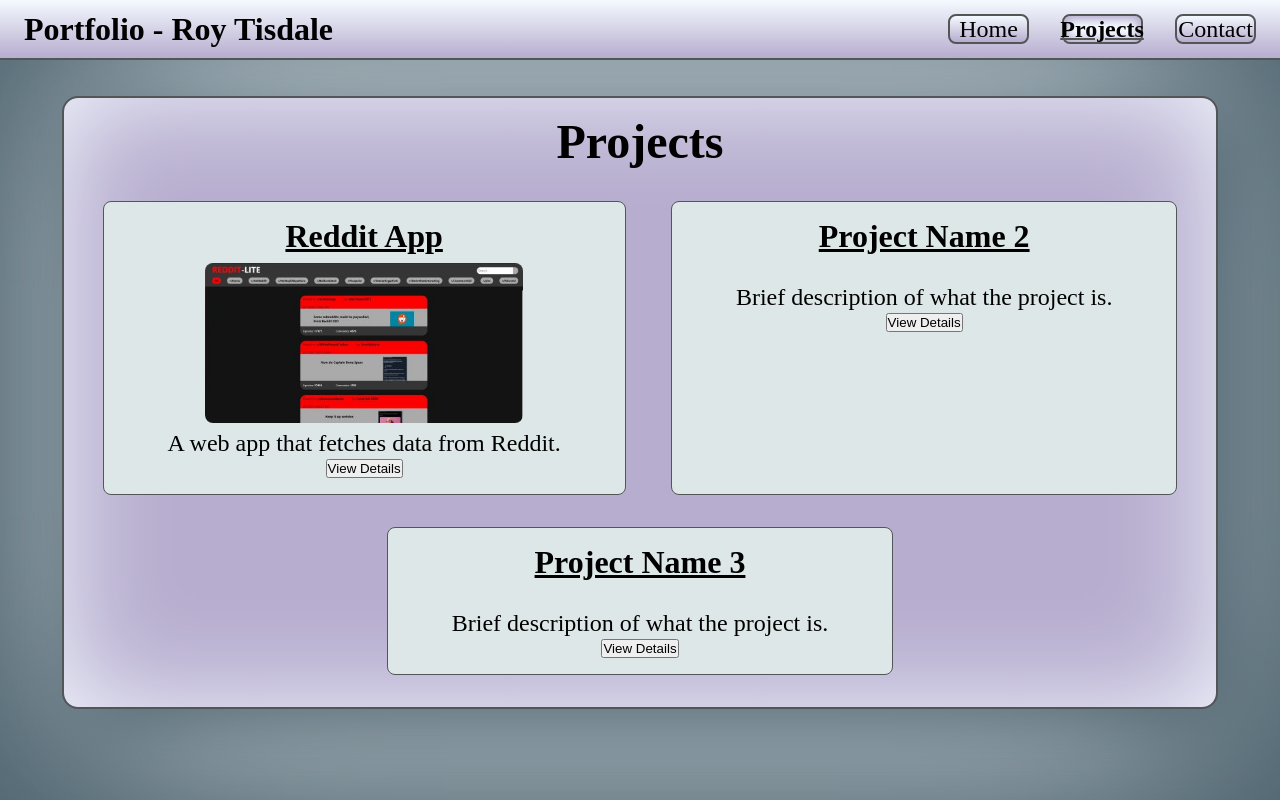
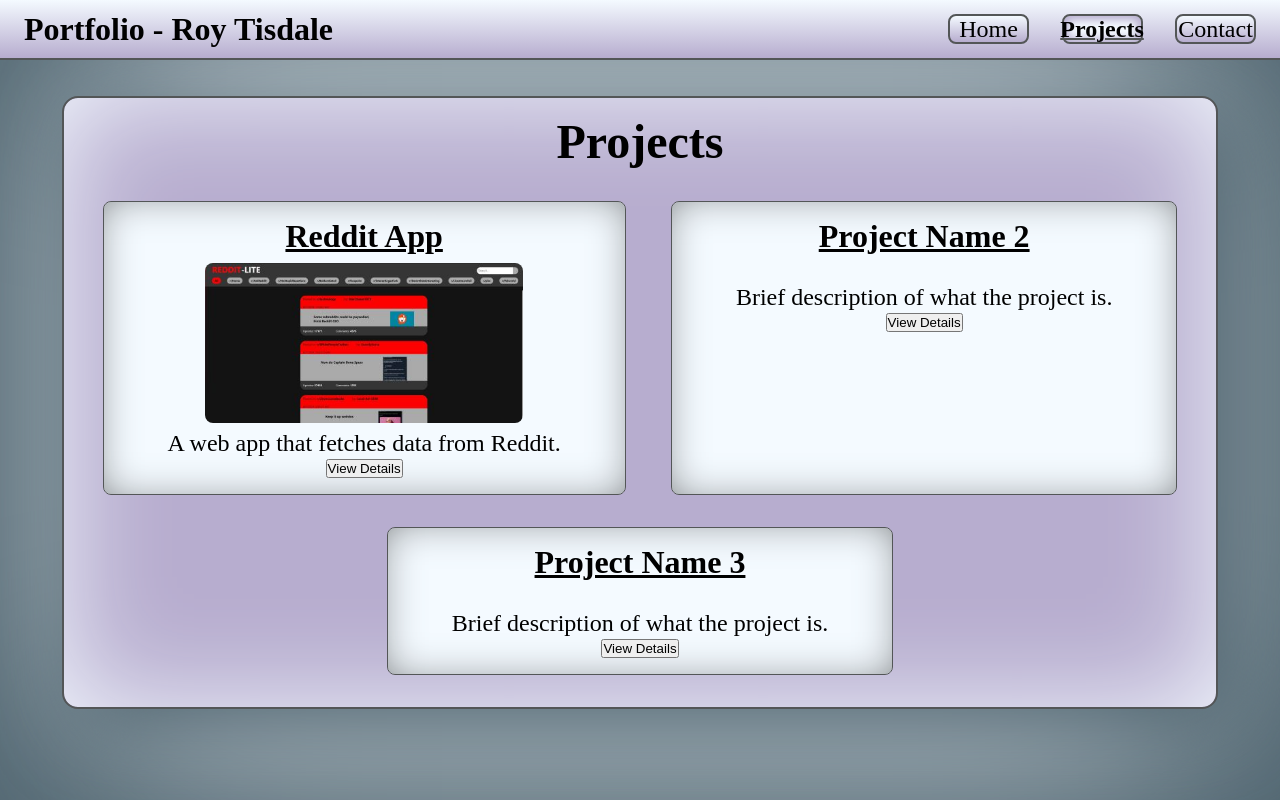
Before and after one commit to R0yalcomet/Portfolio2, a React (Create React App) app: page /projects in a window 1280 px wide. Built offline with nearby package versions, Linux system fonts and the light colour scheme.

Commit message:
"Adjust projectCard color and add inset shadow"

```diff
--- a/src/index.css
+++ b/src/index.css
@@ -72,7 +72,8 @@ html {
 }
 
 #projectsCard {
-    background-color: #DEE7E7;
+    background: #F4FAFF;
+    box-shadow: inset #535657 0 0 3rem -1rem;
     padding: 1rem;
     margin: 1rem;
     border: .124rem solid #535657;
```
